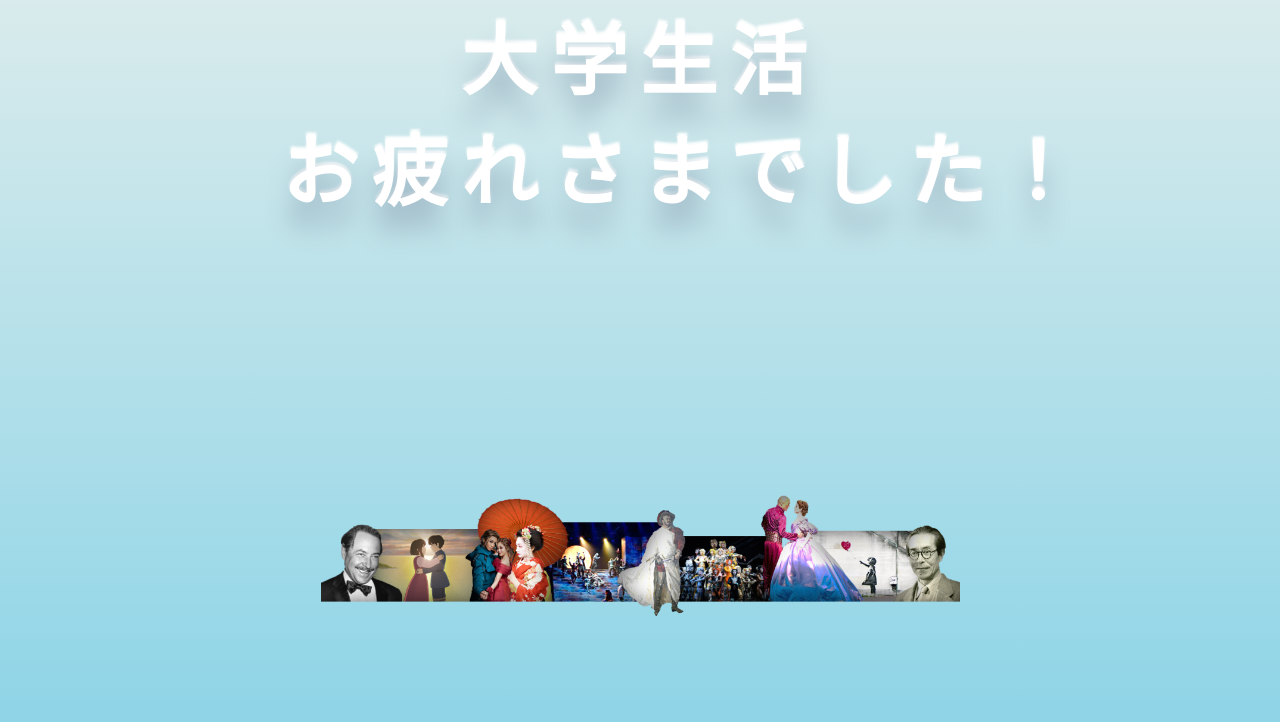
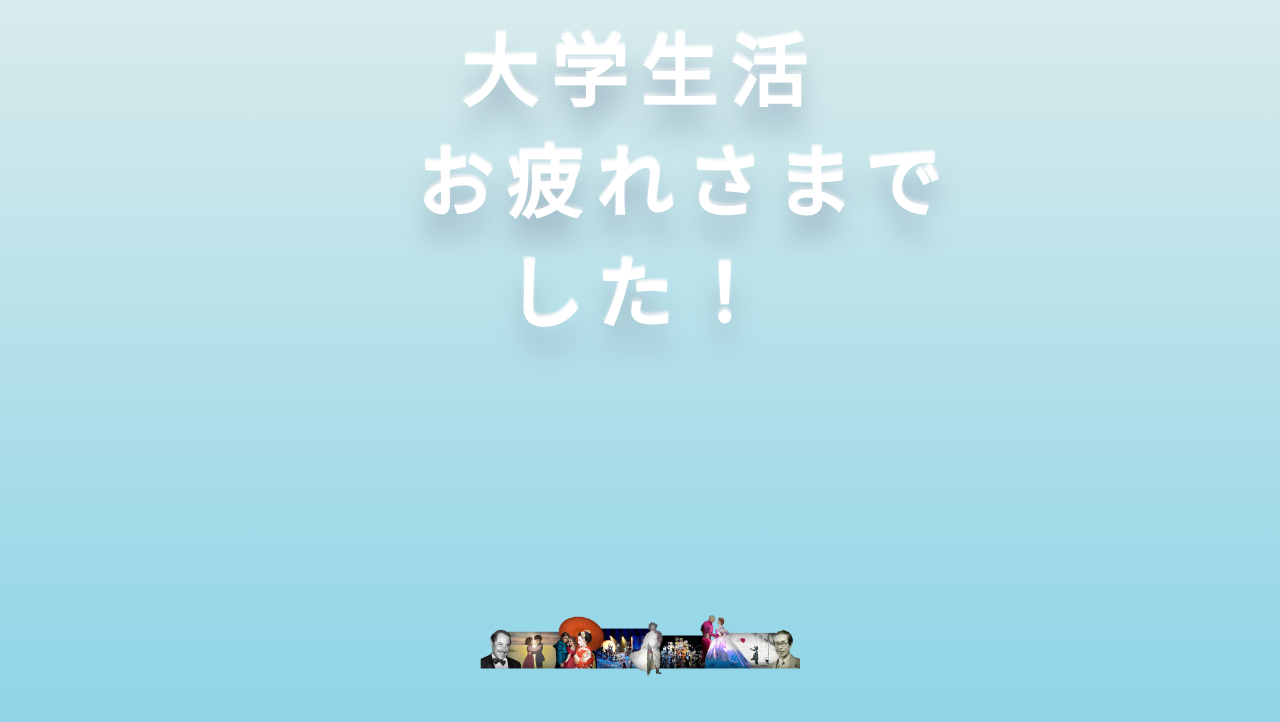
Before and after one commit to miimin/secret-room, a plain HTML site: page index.html in a window 1280 px wide. Drawn offline with nearby package versions, Linux system fonts and the light colour scheme.

Commit message:
Update stylesheet.css

```diff
--- a/stylesheet.css
+++ b/stylesheet.css
@@ -11,6 +11,11 @@ img{
 .milky {
     position: relative;
     margin: 0 auto;
+    position: absolute;
+    top: 50%;
+    left: 50%;
+    transform: translateY(-50%) translateX(-50%);
+    -webkit-transform: translateY(-50%) translateX(-50%);
     text-align: center;
     font-size: 6vw;
     font-family: "Arial Rounded MT Bold", "Helvetica Rounded", Arial, sans-serif;
```
